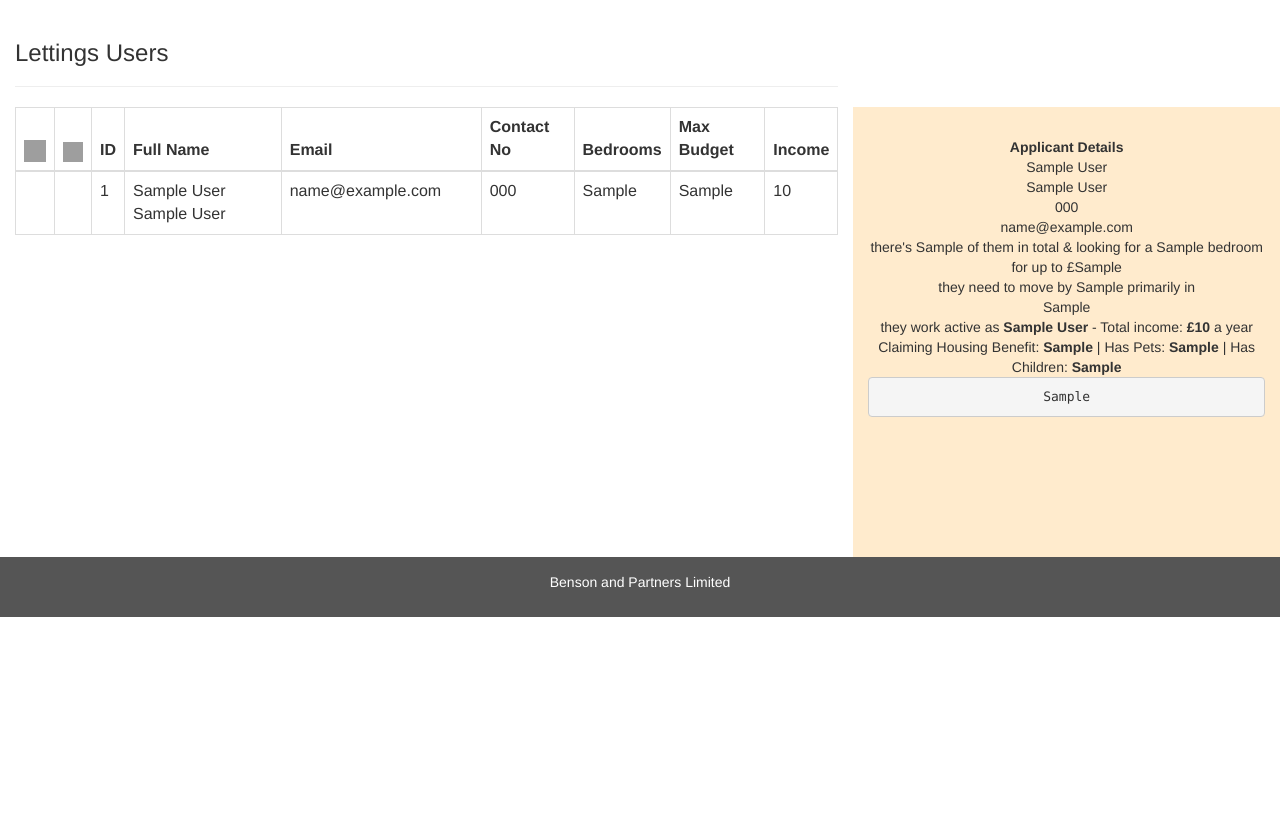
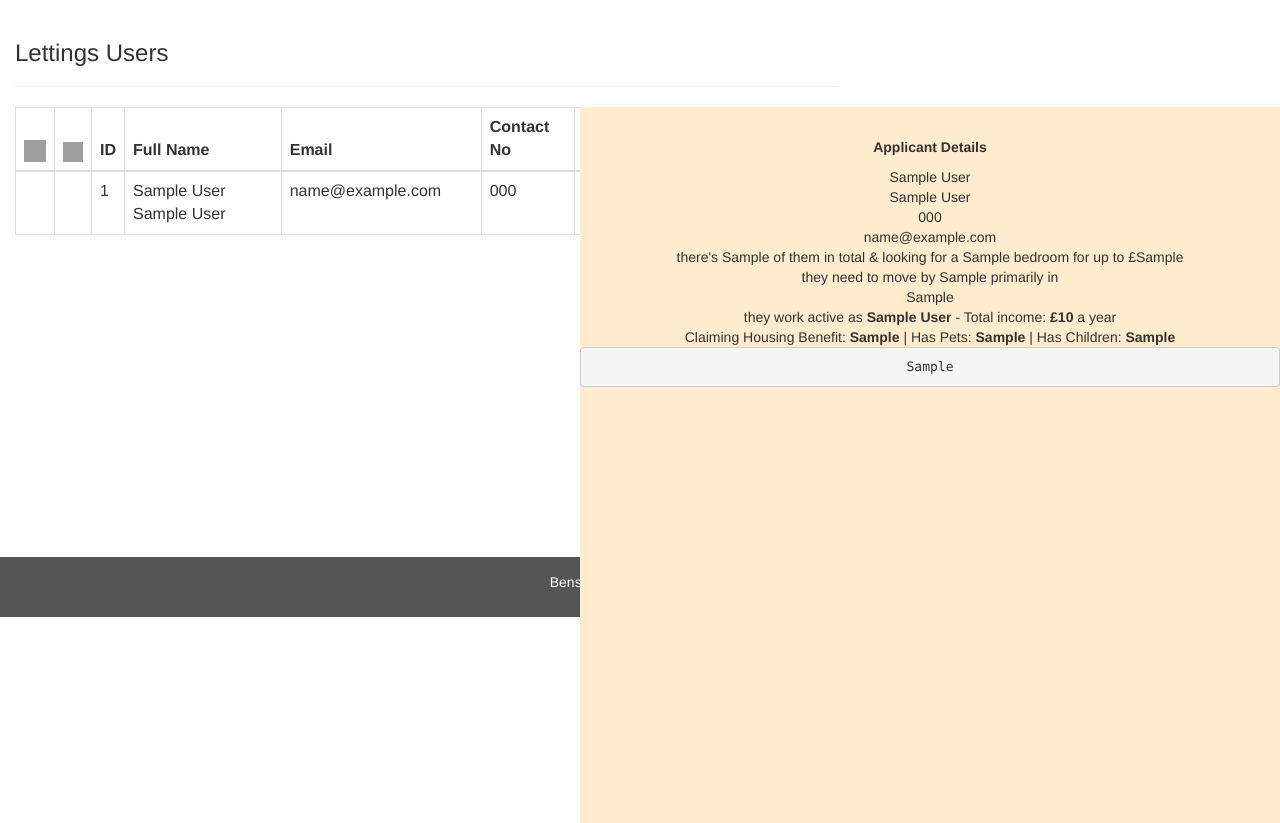
Before and after one commit to Montekarl/BensonAndPartners, a PHP site: page / in a window 1280 px wide. Shown: the part 52-875 px from the top of the page. Run offline with PHP 8.4, Linux system fonts and the light colour scheme; tables that the repository leaves empty or names only in its code hold one stand-in row (values such as "Sample post"); grey boxes are pictures that could not be loaded.

Commit message:
fixed css of side bar, position is fixed and pre tag has white space break

```diff
--- a/classes/getId.php
+++ b/classes/getId.php
@@ -6,7 +6,7 @@ class getId extends Users
     public function getFullDetails($userID)
     {
         $user = $this->getUser($userID);
-        return $user['first_name']. " ". $user['last_name']. "<br>".
+        return "<b>".$user['first_name']. " ". $user['last_name']. "</b></h4><br>".
          $user['city_name']. "<br>".
          str_replace(" ", "", $user['contact_number']) . "<br>".
          $user['email']. "<br>".
--- a/index.php
+++ b/index.php
@@ -55,12 +55,12 @@
                 </div>
                 <div class="col-sm-4 sidenav" style="margin-top: 87px">
                     <div id="getinfo">
-                        <b>Applicant Details</b>
                     </div>
 
                     <?php include "scripts/scripts.php"; ?>
 
                     <div id="detailed-SideBar">
+                        <p><b>Applicant Details</b></p>
                         <?php
                             $getLatestUser = new UsersView();
                             $getLatestUser->showUser($getLatestUser->LastInsertedID());
--- a/style/style.php
+++ b/style/style.php
@@ -11,11 +11,18 @@
     /* Set gray background color and 100% height */
     .sidenav {
         padding-top: 30px;
+        height: 100%;
+    }
+
+    #detailed-SideBar{
+        top: 159px;
+        right: 0;
+        position: fixed;
+        z-index: 200;
+        padding-top: 30px;
         background-color: blanchedalmond;
-        height: 100%;
-        position:fixed;
-
-
+        height: 82%;
+        width: 700px;
     }
 
     /* Set black background color, white text and some padding */
@@ -40,4 +47,8 @@
     #parent:hover #hover-content {
         display:block;
     }
+
+    pre {
+        white-space: pre-wrap;
+    }
 </style>
```
